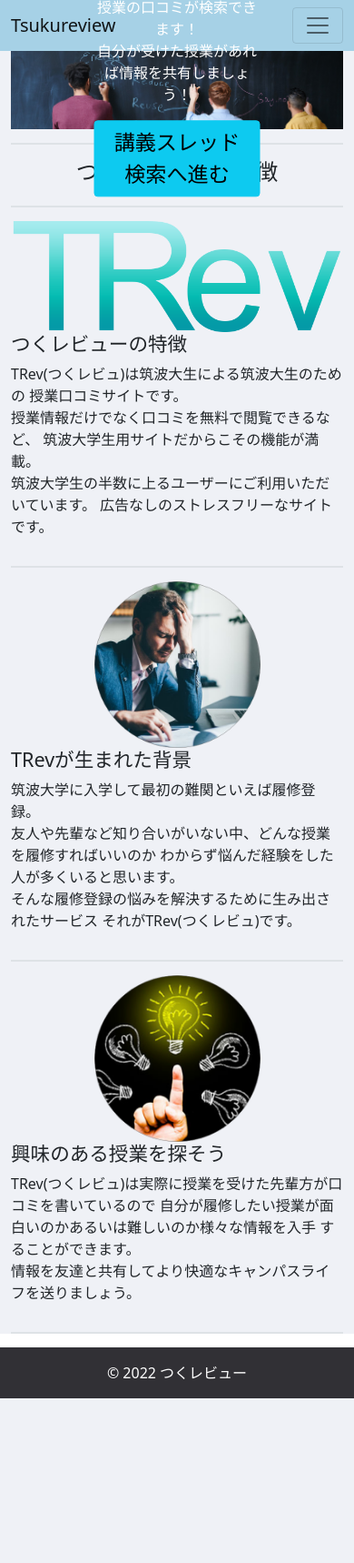
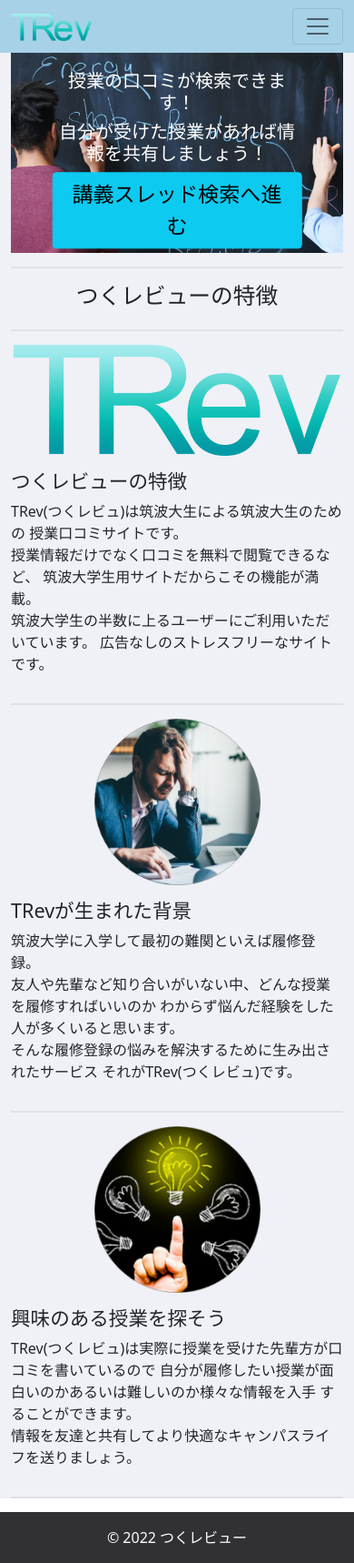
Before and after one commit to ssf2xguile/TsukuReview, a Django app: page / in a window 390 px wide. Shown: the whole page at 91% size. Before the commit the page ends 1537 px from the top, so only its background shows below. Run offline with Django 3.2, Linux system fonts and the light colour scheme.

Commit message:
インデックスページの作成

```diff
--- a/static/css/style.css
+++ b/static/css/style.css
@@ -1,13 +1,20 @@
+/* ヘッダー */
 .pale-blue {
     background-color: #A6D1E6;
 }
 
+/* bodyの背景色 */
 .bg-gray {
     background-color: #EFF1F6;
 }
 
+/* indexページの主要画像, 画像の中央に文字を重ねる */
 .index-main {
     position: relative;
+}
+
+.index-main img{
+    width: 100%;
 }
 
 .index-main-content{
@@ -18,21 +25,35 @@
     transform: translate(-50%,-50%);
 }
 
+
 .border-bottom {
     padding-bottom: 15px;
     margin-bottom: 15px;
 }
 
-.border-bottom:last-of-type {
+.container > [class^="border-bottom"]:last-child {
     padding-bottom: 15px;
 }
 
+/* フッターの背景色 */
 footer {
     background-color: #3D3C42;
 }
 
 @media (max-width:768px) {
+    /* indexページの主要画像, 画像の中央に文字を重ねる */
     .index-main img{
-        height: 200%;
+        width: 100%;
+        top: 200px;
+        height: 220px;
+        object-fit: cover;
+        object-position: 30% 40%;
+    }
+    .index-main-content{
+        width: 75%;
+    }
+
+    .index-feature img{
+        padding-bottom: 15px;
     }
 }
--- a/templates/base.html
+++ b/templates/base.html
@@ -14,7 +14,7 @@
     <header>
         <nav class="navbar navbar-expand-lg navbar-light pale-blue">
             <div class="container-fluid">
-              <a class="navbar-brand" href="{% url 'index' %}">Tsukureview</a>
+              <a class="navbar-brand" href="{% url 'index' %}"><img src="{% static 'images/TRev小ロゴ.png' %}" alt="Tsukureview" height="30"></a>
               <button class="navbar-toggler" type="button" data-bs-toggle="collapse" data-bs-target="#navbarNavDropdown" aria-controls="navbarNavDropdown" aria-expanded="false" aria-label="Toggle navigation">
                 <span class="navbar-toggler-icon"></span>
               </button>
--- a/templates/review/index.html
+++ b/templates/review/index.html
@@ -5,10 +5,10 @@
     <div class="container">
 
         <div class="border-bottom border-2 index-main">
-            <img src="{% static 'images/index1.jpg' %}" alt="img" class="mx-auto d-block w-100">
+            <img src="{% static 'images/index1.jpg' %}" alt="img" class="mx-auto d-block">
             <div class="index-main-content text-center">
-                <p class="text-white">授業の口コミが検索できます！<br>
-                自分が受けた授業があれば情報を共有しましょう！</p>
+                <h5 class="text-white">授業の口コミが検索できます！</h5>
+                <h5 class="text-white">自分が受けた授業があれば情報を共有しましょう！</h5>
                 <button type="button" class="btn btn-info fs-3" onclick="location.href = '/search/';">
                     講義スレッド検索へ進む
                 </button>
@@ -21,10 +21,10 @@
             </div>
         </div>
 
-        <div class="border-bottom border-2">
+        <div class="border-bottom border-2 index-feature">
             <div class="row align-items-center order-md-last">
                 <div class="col-md-6">
-                    <img src="{% static 'images/TRev大ロゴ.png' %}" alt="index_image1" class="w-100 mx-auto d-block">
+                    <img src="{% static 'images/TRev大ロゴ.png' %}" alt="featureimg1" class="w-100 mx-auto d-block featureimg">
                 </div>
                 <div class="col-md-6 order-md-first">
                     <h4>つくレビューの特徴</h4>
@@ -38,10 +38,10 @@
             </div>
         </div>
 
-        <div class="border-bottom border-2">
+        <div class="border-bottom border-2 index-feature">
             <div class="row align-items-center">
                 <div class="col-md-6">
-                    <img src="{% static 'images/悩んでいる人.png' %}" alt="index_image1" class="w-50 mx-auto d-block">
+                    <img src="{% static 'images/悩んでいる人.png' %}" alt="featureimg2" class="w-50 mx-auto d-block">
                 </div>
                 <div class="col-md-6">
                     <h4>TRevが生まれた背景</h4>
@@ -54,10 +54,10 @@
             </div>
         </div>
 
-        <div class="border-bottom border-2">
+        <div class="border-bottom border-2 index-feature">
             <div class="row align-items-center order-md-last">
                 <div class="col-md-6">
-                    <img src="{% static 'images/解決.png' %}" alt="index_image1" class="w-50 mx-auto d-block">
+                    <img src="{% static 'images/解決.png' %}" alt="featureimg3" class="w-50 mx-auto d-block">
                 </div>
                 <div class="col-md-6 order-md-first">
                     <h4>興味のある授業を探そう</h4>
```
Also changed, not shown: templates/review/lecture.html (added, +10 -0 lines), 1 other file.
